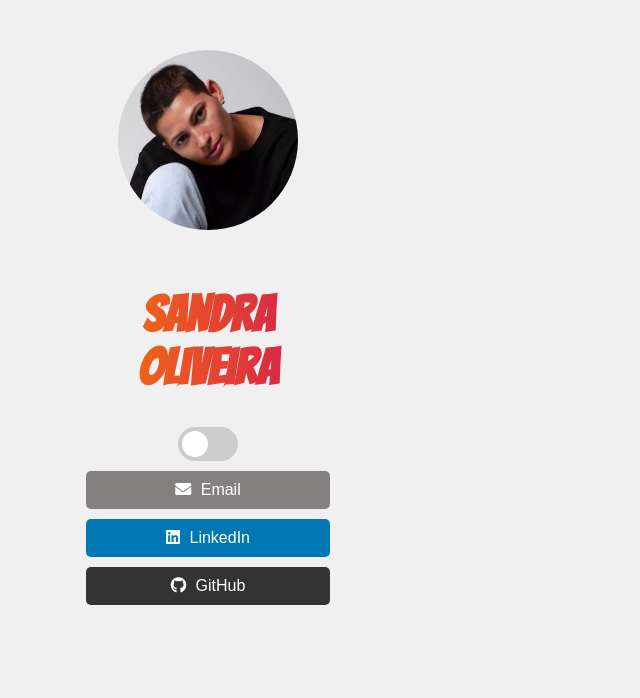
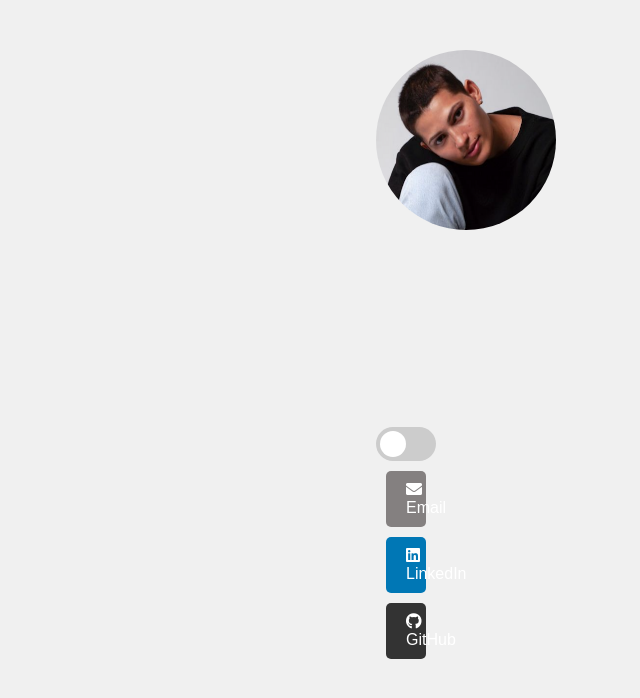
Before and after one commit to Sandra-cmd22/perfiluser, a plain HTML site: page index.html in a window 1280 px wide. Shown: the whole page, without its empty margins (432-1072 px from the left). Drawn offline with Linux system fonts and the light colour scheme.

Commit message:
Update styles.css

```diff
--- a/styles.css
+++ b/styles.css
@@ -7,8 +7,8 @@ body {
 .container {
     text-align: center;
     margin-top: 50px;
-    margin-left: 500px;
-    margin-right: 500px;
+    margin-left: 800px;
+    margin-right: 800px;
 
 }
 
```
